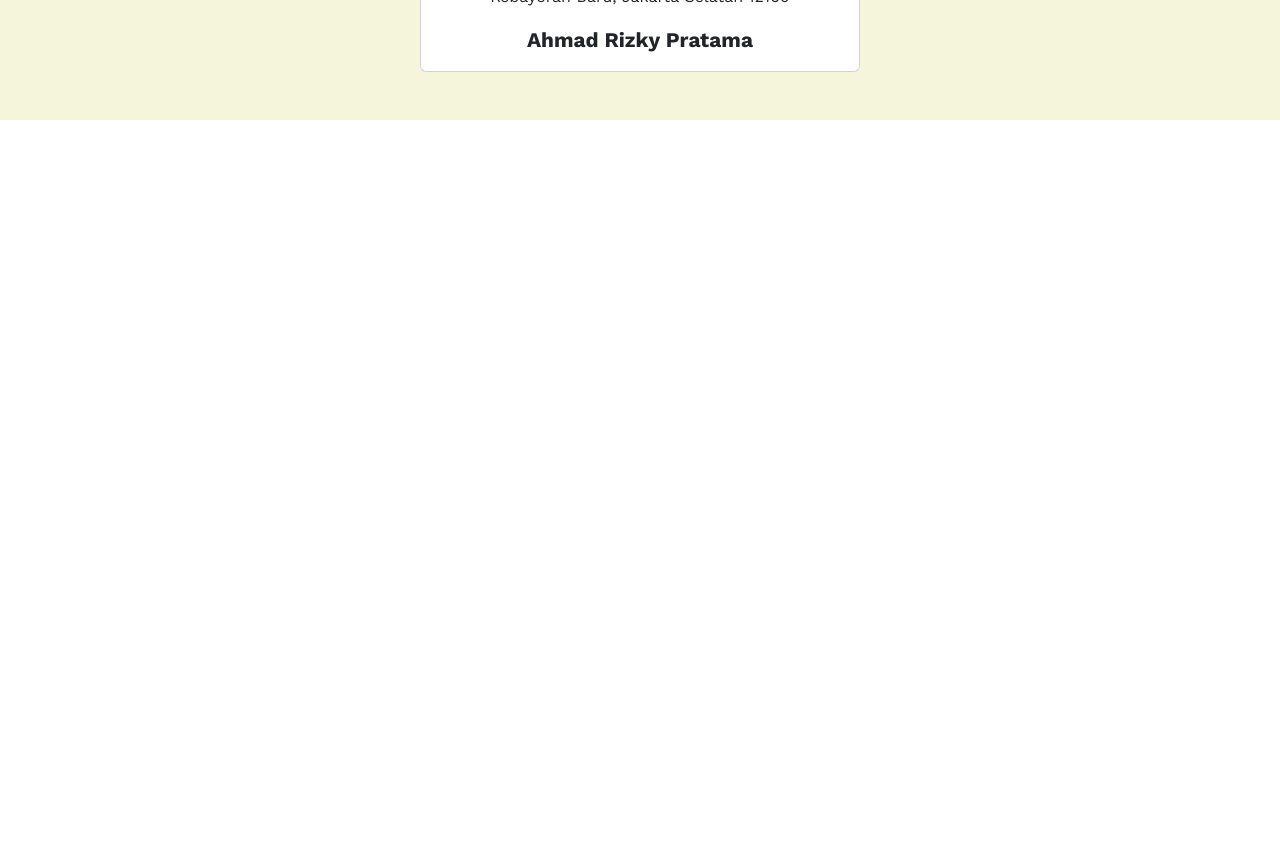
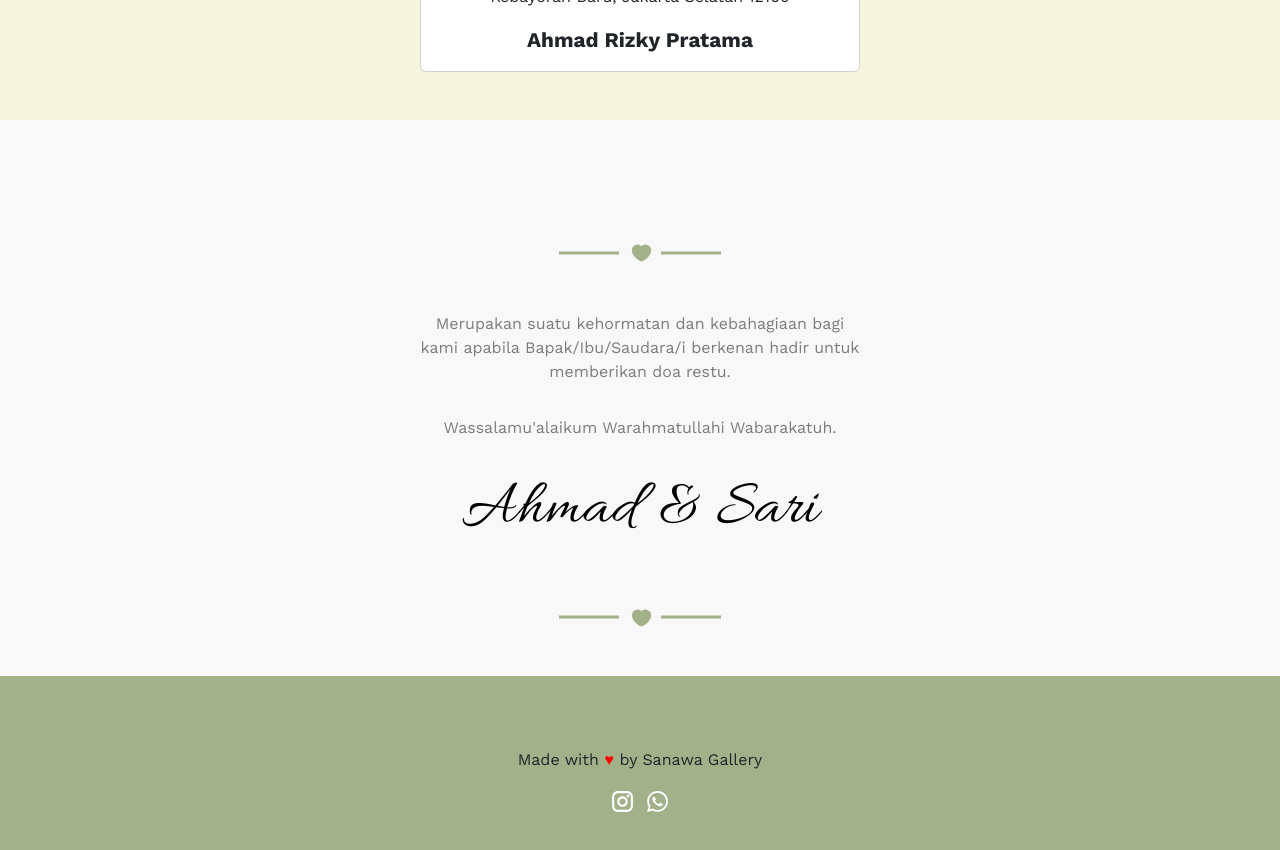
Before and after one commit to sandisyd/wedding-template-one, a Vue app: page /wedding in a window 1280 px wide. Shown: the part 7440-8290 px from the top of the page. Before the commit the page ends 7560 px from the top, so only its background shows below. Built offline with nearby package versions, Linux system fonts and the light colour scheme.

Commit message:
add new section

```diff
--- a/src/assets/styles/style.css
+++ b/src/assets/styles/style.css
@@ -724,6 +724,27 @@ body {
   font-size: 1.3rem;
 }
 
+/* closing */
+.closing {
+  background-color: #f8f8f8;
+  min-height: 50vh;
+  padding-top: 72px;
+}
+
+.closing .closing-pengantin {
+  font-family: 'Allura', cursive;
+  font-size: 4rem;
+  color: black;
+  text-transform: capitalize;
+}
+
+/* footer */
+.footer {
+  background-color: #a3b18a;
+  min-height: 30vh;
+  padding-top: 72px;
+}
+
 /* media query */
 @media (max-width: 1200px) {
   .save-date .hari-col,
--- a/src/views/informasi/acara/Acara.vue
+++ b/src/views/informasi/acara/Acara.vue
@@ -86,6 +86,8 @@
   <Gallery />
   <Reservation />
   <Gift />
+  <Closing />
+  <Footer />
 </template>
 
 <script setup>
@@ -97,6 +99,8 @@ import SaveDate from '../date/SaveDate.vue'
 import Gallery from '../gallery/Gallery.vue'
 import Reservation from '../reserv/Reservation.vue'
 import Gift from '@/views/informasi/gift/Gift.vue'
+import Closing from '../closing/Closing.vue'
+import Footer from '../footer/Footer.vue'
 
 const showAnimation = ref(true)
 
--- /dev/null
+++ b/src/views/informasi/closing/Closing.vue
@@ -0,0 +1,66 @@
+<template>
+  <div class="closing">
+    <div class="container-fluid text-center">
+      <div class="row">
+        <div class="col">
+          <div class="row pt-5 pb-5" style="justify-content: center; align-items: center">
+            <div class="col-3 pe-0" style="text-align: end">
+              <svg width="60" height="12" viewBox="0 0 60 12" fill="none" style="color: #a3b18a">
+                <path d="M0 6 L60 6" stroke="currentColor" stroke-width="3" />
+              </svg>
+            </div>
+            <div class="col-2" style="width: 42px">
+              <span
+                ><img src="../../../assets/img/icon-park-solid_like.svg" alt="love" srcset=""
+              /></span>
+            </div>
+            <div class="col-3 ps-0" style="text-align: start">
+              <svg width="60" height="12" viewBox="0 0 60 12" fill="none" style="color: #a3b18a">
+                <path
+                  d="M0 6 L60 6"
+                  stroke="currentColor"
+                  stroke-width="3"
+                  stroke-linejoin="round"
+                />
+              </svg>
+            </div>
+          </div>
+          <div class="row mb-3" style="justify-content: center">
+            <p style="width: 470px; color: rgba(0, 0, 0, 0.5)">
+              Merupakan suatu kehormatan dan kebahagiaan bagi kami apabila Bapak/Ibu/Saudara/i
+              berkenan hadir untuk memberikan doa restu.
+            </p>
+          </div>
+          <div class="row mb-3" style="justify-content: center">
+            <p style="width: 470px; color: rgba(0, 0, 0, 0.5)">
+              Wassalamu'alaikum Warahmatullahi Wabarakatuh.
+            </p>
+          </div>
+          <h1 class="closing-pengantin">Ahmad & Sari</h1>
+          <div class="row pt-5 pb-5" style="justify-content: center; align-items: center">
+            <div class="col-3 pe-0" style="text-align: end">
+              <svg width="60" height="12" viewBox="0 0 60 12" fill="none" style="color: #a3b18a">
+                <path d="M0 6 L60 6" stroke="currentColor" stroke-width="3" />
+              </svg>
+            </div>
+            <div class="col-2" style="width: 42px">
+              <span
+                ><img src="../../../assets/img/icon-park-solid_like.svg" alt="love" srcset=""
+              /></span>
+            </div>
+            <div class="col-3 ps-0" style="text-align: start">
+              <svg width="60" height="12" viewBox="0 0 60 12" fill="none" style="color: #a3b18a">
+                <path
+                  d="M0 6 L60 6"
+                  stroke="currentColor"
+                  stroke-width="3"
+                  stroke-linejoin="round"
+                />
+              </svg>
+            </div>
+          </div>
+        </div>
+      </div>
+    </div>
+  </div>
+</template>
--- /dev/null
+++ b/src/views/informasi/footer/Footer.vue
@@ -0,0 +1,25 @@
+<template>
+  <div class="footer">
+    <div class="container-fluid text-center">
+      <div class="row">
+        <p>Made with <span style="color: red">&hearts;</span> by Sanawa Gallery</p>
+        <span>
+          <a href="https://www.instagram.com/sanawa.gallery" style="margin-right: 10px"
+            ><img
+              src="../../../assets/img/mdi_instagram.svg"
+              alt="instagram"
+              srcset=""
+              height="25px"
+          /></a>
+          <a href="http://wa.me/6281329874646"
+            ><img
+              src="../../../assets/img/ic_baseline-whatsapp.svg"
+              alt="instagram"
+              srcset=""
+              height="25px"
+          /></a>
+        </span>
+      </div>
+    </div>
+  </div>
+</template>
```
Also changed, not shown: src/assets/img/ic_baseline-whatsapp.svg (added), src/assets/img/mdi_instagram.svg (added).
